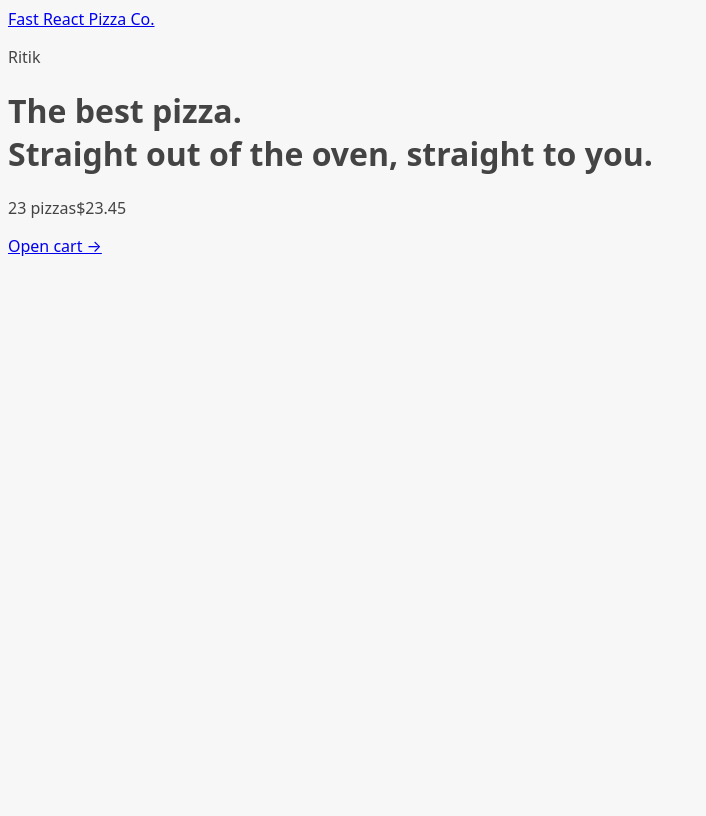
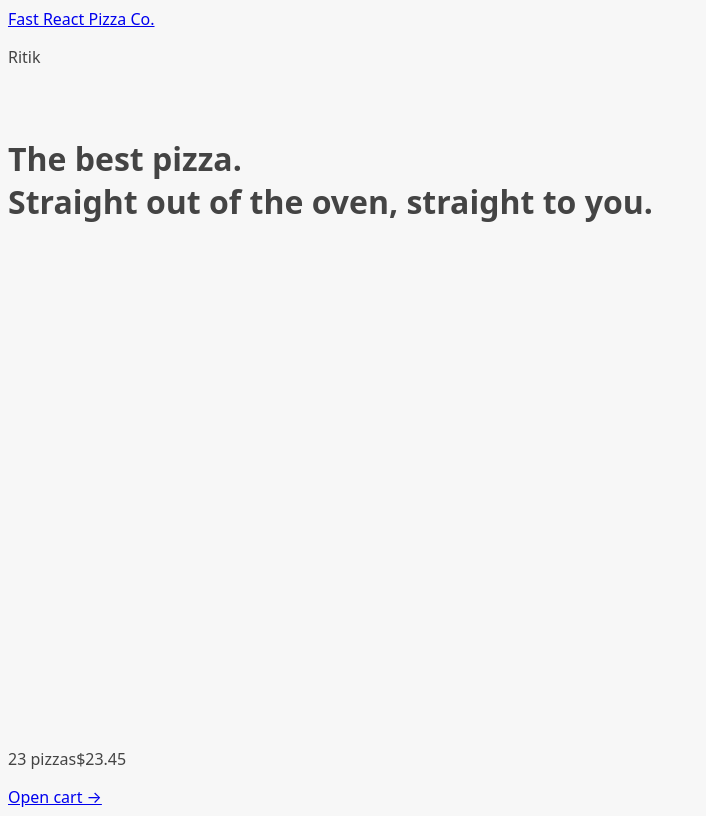
Before and after one commit to MeRitik/fast-react-pizza, a React (Vite) app: page / in a window 1280 px wide. Shown: the whole page, without its empty margins (0-706 px from the left). Built offline with nearby package versions, Linux system fonts and the light colour scheme.

Commit message:
Add Loader component and enhance AppLayout with loading state

```diff
--- a/src/ui/AppLayout.jsx
+++ b/src/ui/AppLayout.jsx
@@ -1,10 +1,16 @@
+import { Outlet, useNavigation } from "react-router-dom";
+
 import Header from "./Header";
 import CartOverview from '../features/cart/CartOverview';
-import { Outlet } from "react-router-dom";
+import Loader from "./Loader";
 
 export default function AppLayout() {
+    const navigation = useNavigation();
+    const isLoading = navigation.state === 'loading';
+
     return (
-        <div>
+        <div className="layout">
+            {isLoading && <Loader />}
             <Header />
 
             <main>
--- /dev/null
+++ b/src/ui/Loader.jsx
@@ -0,0 +1,9 @@
+import React from 'react'
+
+export default function Loader() {
+    return (
+        <div className='loader'>
+
+        </div>
+    )
+}
```
